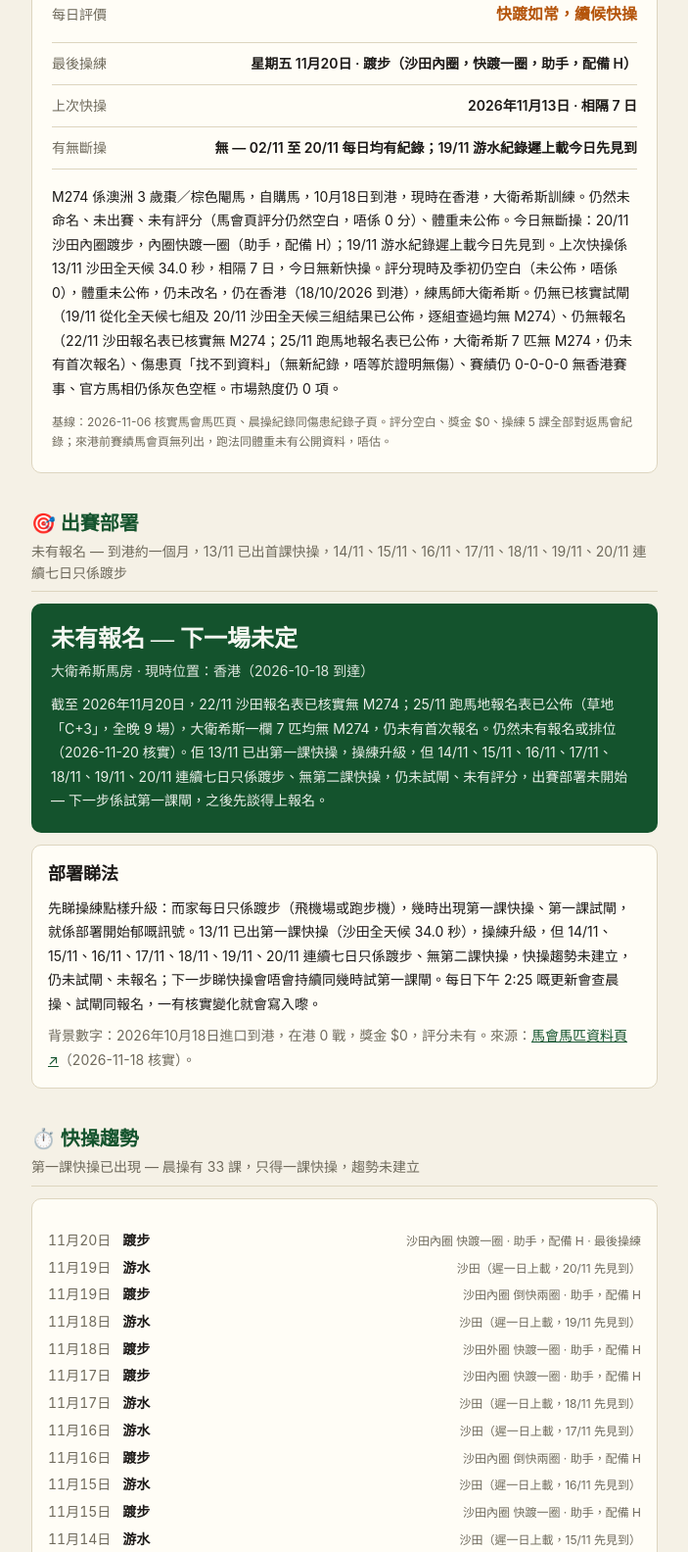
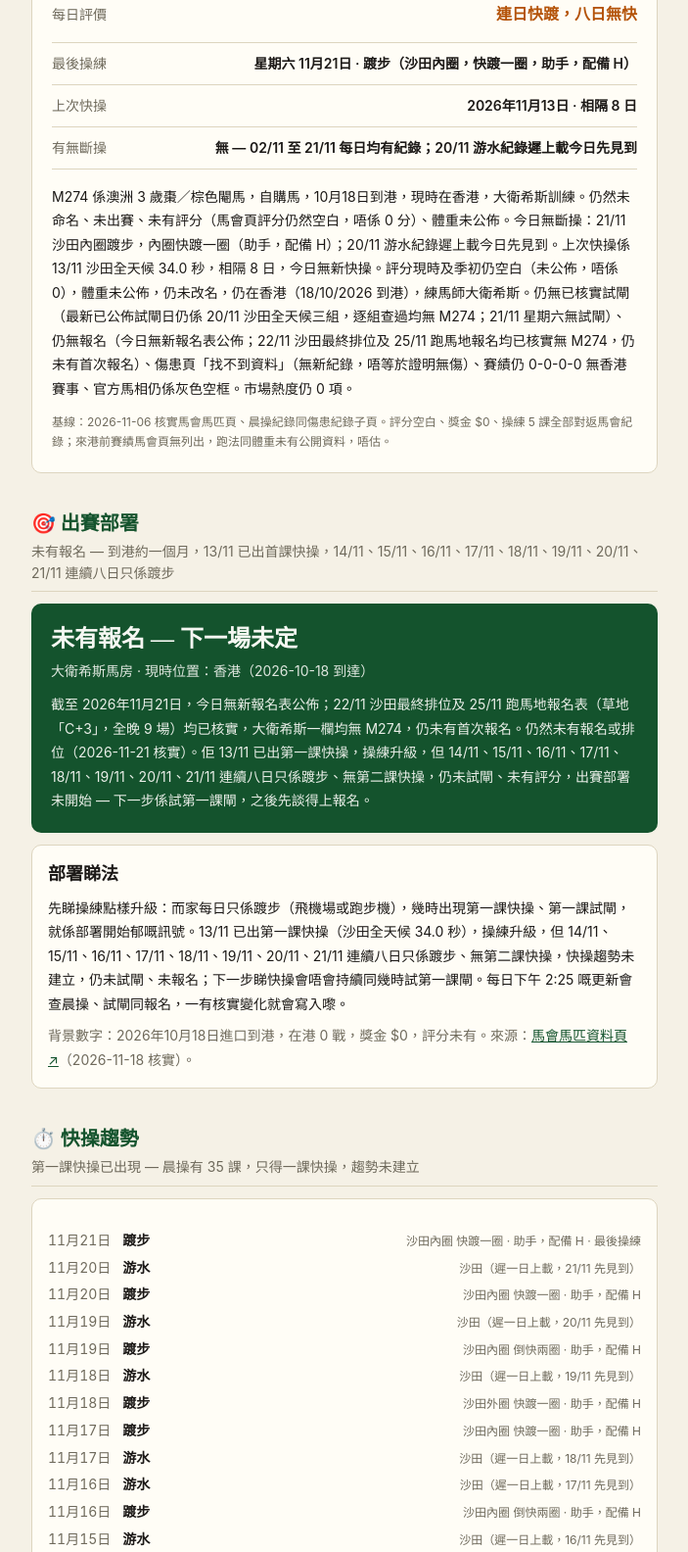
Before and after one commit to taiwah1995/san-zhi-ma-guan-zhu-zu, a plain HTML site: page m274.html in a window 1280 px wide. Shown: the part 705-2289 px from the top of the page at 98% size, without its empty margins (288-991 px from the left). Drawn offline with Linux system fonts and the light colour scheme.

Commit message:
Update m274.html (2026-11-21)

```diff
--- a/m274.html
+++ b/m274.html
@@ -259,7 +259,7 @@
       <header class="identity">
         <h1 class="font-display">🐴 M274關注組 <span class="code tnum">M274</span></h1>
         <p>未命名 · 大衛希斯馬房</p>
-        <p class="pubnote">資料截至 2026年11月20日</p>
+        <p class="pubnote">資料截至 2026年11月21日</p>
       </header>
 
       <div class="photo-placeholder" role="note" aria-label="馬相待核實">
@@ -284,7 +284,7 @@
           </div>
           <div>
             <dt>部署睇法</dt>
-            <dd>10月18日先到港，而家仍在操練初段：馬會晨操紀錄有 33 課，13/11 已出首課快操（沙田全天候 34.0 秒），未試閘、未有評分。14/11、15/11、16/11、17/11、18/11、19/11、20/11 連續七日只係踱步，20/11 係沙田內圈快踱一圈（助手，配備 H），無第二課快操；19/11 游水紀錄遲上載今日先見到。部署就係等佢操起、試第一課閘，先有第一個真訊號。</dd>
+            <dd>10月18日先到港，而家仍在操練初段：馬會晨操紀錄有 35 課，13/11 已出首課快操（沙田全天候 34.0 秒），未試閘、未有評分。14/11、15/11、16/11、17/11、18/11、19/11、20/11、21/11 連續八日只係踱步，21/11 係沙田內圈快踱一圈（助手，配備 H），無第二課快操；20/11 游水紀錄遲上載今日先見到。部署就係等佢操起、試第一課閘，先有第一個真訊號。</dd>
           </div>
         </dl>
       </section>
@@ -293,7 +293,7 @@
       <section class="card" style="margin-top:20px; padding:20px;" aria-label="每日判斷">
         <div class="verdict-head">
           <div>
-            <p class="kicker">每日判斷 · 星期五 11月20日</p>
+            <p class="kicker">每日判斷 · 星期六 11月21日</p>
             <p class="verdict-word font-display" style="color: var(--chestnut);">持平</p>
           </div>
           <div class="rating-box">
@@ -304,52 +304,54 @@
         </div>
         <p class="phrase-row">
           <span class="lbl">每日評價</span>
-          <span class="phrase font-display" style="color: var(--chestnut);">快踱如常，續候快操</span>
+          <span class="phrase font-display" style="color: var(--chestnut);">連日快踱，八日無快</span>
         </p>
         <dl class="proof">
           <div>
             <dt>最後操練</dt>
-            <dd>星期五 11月20日 · 踱步（沙田內圈，快踱一圈，助手，配備 H）</dd>
+            <dd>星期六 11月21日 · 踱步（沙田內圈，快踱一圈，助手，配備 H）</dd>
           </div>
           <div>
             <dt>上次快操</dt>
-            <dd>2026年11月13日 · 相隔 7 日</dd>
+            <dd>2026年11月13日 · 相隔 8 日</dd>
           </div>
           <div>
             <dt>有無斷操</dt>
-            <dd>無 — 02/11 至 20/11 每日均有紀錄；19/11 游水紀錄遲上載今日先見到</dd>
+            <dd>無 — 02/11 至 21/11 每日均有紀錄；20/11 游水紀錄遲上載今日先見到</dd>
           </div>
         </dl>
-        <p class="summary">M274 係澳洲 3 歲棗／棕色閹馬，自購馬，10月18日到港，現時在香港，大衛希斯訓練。仍然未命名、未出賽、未有評分（馬會頁評分仍然空白，唔係 0 分）、體重未公佈。今日無斷操：20/11 沙田內圈踱步，內圈快踱一圈（助手，配備 H）；19/11 游水紀錄遲上載今日先見到。上次快操係 13/11 沙田全天候 34.0 秒，相隔 7 日，今日無新快操。評分現時及季初仍空白（未公佈，唔係 0），體重未公佈，仍未改名，仍在香港（18/10/2026 到港），練馬師大衛希斯。仍無已核實試閘（19/11 從化全天候七組及 20/11 沙田全天候三組結果已公佈，逐組查過均無 M274）、仍無報名（22/11 沙田報名表已核實無 M274；25/11 跑馬地報名表已公佈，大衛希斯 7 匹無 M274，仍未有首次報名）、傷患頁「找不到資料」（無新紀錄，唔等於證明無傷）、賽績仍 0-0-0-0 無香港賽事、官方馬相仍係灰色空框。市場熱度仍 0 項。</p>
+        <p class="summary">M274 係澳洲 3 歲棗／棕色閹馬，自購馬，10月18日到港，現時在香港，大衛希斯訓練。仍然未命名、未出賽、未有評分（馬會頁評分仍然空白，唔係 0 分）、體重未公佈。今日無斷操：21/11 沙田內圈踱步，內圈快踱一圈（助手，配備 H）；20/11 游水紀錄遲上載今日先見到。上次快操係 13/11 沙田全天候 34.0 秒，相隔 8 日，今日無新快操。評分現時及季初仍空白（未公佈，唔係 0），體重未公佈，仍未改名，仍在香港（18/10/2026 到港），練馬師大衛希斯。仍無已核實試閘（最新已公佈試閘日仍係 20/11 沙田全天候三組，逐組查過均無 M274；21/11 星期六無試閘）、仍無報名（今日無新報名表公佈；22/11 沙田最終排位及 25/11 跑馬地報名均已核實無 M274，仍未有首次報名）、傷患頁「找不到資料」（無新紀錄，唔等於證明無傷）、賽績仍 0-0-0-0 無香港賽事、官方馬相仍係灰色空框。市場熱度仍 0 項。</p>
         <p class="sourcenote">基線：2026-11-06 核實馬會馬匹頁、晨操紀錄同傷患紀錄子頁。評分空白、獎金 $0、操練 5 課全部對返馬會紀錄；來港前賽績馬會頁無列出，跑法同體重未有公開資料，唔估。</p>
       </section>
 
       <!-- 出賽部署 -->
       <div class="section-title" id="sec-deployment">
         <h2>🎯 出賽部署</h2>
-        <p>未有報名 — 到港約一個月，13/11 已出首課快操，14/11、15/11、16/11、17/11、18/11、19/11、20/11 連續七日只係踱步</p>
+        <p>未有報名 — 到港約一個月，13/11 已出首課快操，14/11、15/11、16/11、17/11、18/11、19/11、20/11、21/11 連續八日只係踱步</p>
         <div class="rule"></div>
       </div>
       <section class="deploy-banner" aria-label="出賽部署狀態">
         <h3 class="font-display">未有報名 — 下一場未定</h3>
         <p class="where">大衛希斯馬房 · 現時位置：香港（2026-10-18 到達）</p>
-        <p class="body">截至 2026年11月20日，22/11 沙田報名表已核實無 M274；25/11 跑馬地報名表已公佈（草地「C+3」，全晚 9 場），大衛希斯一欄 7 匹均無 M274，仍未有首次報名。仍然未有報名或排位（2026-11-20 核實）。佢 13/11 已出第一課快操，操練升級，但 14/11、15/11、16/11、17/11、18/11、19/11、20/11 連續七日只係踱步、無第二課快操，仍未試閘、未有評分，出賽部署未開始 — 下一步係試第一課閘，之後先談得上報名。</p>
+        <p class="body">截至 2026年11月21日，今日無新報名表公佈；22/11 沙田最終排位及 25/11 跑馬地報名表（草地「C+3」，全晚 9 場）均已核實，大衛希斯一欄均無 M274，仍未有首次報名。仍然未有報名或排位（2026-11-21 核實）。佢 13/11 已出第一課快操，操練升級，但 14/11、15/11、16/11、17/11、18/11、19/11、20/11、21/11 連續八日只係踱步、無第二課快操，仍未試閘、未有評分，出賽部署未開始 — 下一步係試第一課閘，之後先談得上報名。</p>
       </section>
       <section class="card mt deploy-view" aria-label="部署睇法">
         <h3 class="font-display">部署睇法</h3>
-        <p>先睇操練點樣升級：而家每日只係踱步（飛機場或跑步機），幾時出現第一課快操、第一課試閘，就係部署開始郁嘅訊號。13/11 已出第一課快操（沙田全天候 34.0 秒），操練升級，但 14/11、15/11、16/11、17/11、18/11、19/11、20/11 連續七日只係踱步、無第二課快操，快操趨勢未建立，仍未試閘、未報名；下一步睇快操會唔會持續同幾時試第一課閘。每日下午 2:25 嘅更新會查晨操、試閘同報名，一有核實變化就會寫入嚟。</p>
+        <p>先睇操練點樣升級：而家每日只係踱步（飛機場或跑步機），幾時出現第一課快操、第一課試閘，就係部署開始郁嘅訊號。13/11 已出第一課快操（沙田全天候 34.0 秒），操練升級，但 14/11、15/11、16/11、17/11、18/11、19/11、20/11、21/11 連續八日只係踱步、無第二課快操，快操趨勢未建立，仍未試閘、未報名；下一步睇快操會唔會持續同幾時試第一課閘。每日下午 2:25 嘅更新會查晨操、試閘同報名，一有核實變化就會寫入嚟。</p>
         <p class="dim">背景數字：2026年10月18日進口到港，在港 0 戰，獎金 $0，評分未有。來源：<a href="https://racing.hkjc.com/zh-hk/local/information/horse?horseid=HK_2026_M274" target="_blank" rel="noreferrer">馬會馬匹資料頁 ↗</a>（2026-11-18 核實）。</p>
       </section>
 
       <!-- 快操趨勢 -->
       <div class="section-title" id="sec-fastwork">
         <h2>⏱️ 快操趨勢</h2>
-        <p>第一課快操已出現 — 晨操有 33 課，只得一課快操，趨勢未建立</p>
+        <p>第一課快操已出現 — 晨操有 35 課，只得一課快操，趨勢未建立</p>
         <div class="rule"></div>
       </div>
       <section class="card" aria-label="快操趨勢">
         <ul class="fw-list">
-          <li><span class="d tnum">11月20日</span><span class="s">踱步</span><span class="n">沙田內圈 快踱一圈 · 助手，配備 H · 最後操練</span></li>
+          <li><span class="d tnum">11月21日</span><span class="s">踱步</span><span class="n">沙田內圈 快踱一圈 · 助手，配備 H · 最後操練</span></li>
+          <li><span class="d tnum">11月20日</span><span class="s">游水</span><span class="n">沙田（遲一日上載，21/11 先見到）</span></li>
+          <li><span class="d tnum">11月20日</span><span class="s">踱步</span><span class="n">沙田內圈 快踱一圈 · 助手，配備 H</span></li>
           <li><span class="d tnum">11月19日</span><span class="s">游水</span><span class="n">沙田（遲一日上載，20/11 先見到）</span></li>
           <li><span class="d tnum">11月19日</span><span class="s">踱步</span><span class="n">沙田內圈 倒快兩圈 · 助手，配備 H</span></li>
           <li><span class="d tnum">11月18日</span><span class="s">游水</span><span class="n">沙田（遲一日上載，19/11 先見到）</span></li>
@@ -383,7 +385,7 @@
           <li><span class="d tnum">11月3日</span><span class="s">踱步</span><span class="n">沙田 · 馬匹跑步機</span></li>
           <li><span class="d tnum">11月2日</span><span class="s">踱步</span><span class="n">沙田 · 馬匹跑步機 · 紀錄中最早一課</span></li>
         </ul>
-        <p class="fw-note">操練背景：馬會晨操紀錄只去到 11月2日，之前（包括 10月18日到港後嗰兩星期）無任何晨操紀錄 — 係無紀錄，唔等於斷操，唔會推斷。33 課：18 課踱步／跑步機（14 課踱步＋4 課跑步機）、14 課游水、1 課快操。第一課快操 13/11 沙田全天候 34.0 秒，馬會頁顯示「34.0 (34.0)」，途程未列明，只照錄，唔估距離。14/11 至 20/11 連續七日只係踱步，無第二課快操，快操趨勢未建立，唔會將一課快操講成定論；下一步睇快操會唔會持續同幾時試閘。06/11、07/11、08/11、09/11、10/11、11/11、12/11、13/11、14/11、15/11、16/11、17/11、19/11 游水紀錄都係遲一日先上載，屬馬會正常遲上載。</p>
+        <p class="fw-note">操練背景：馬會晨操紀錄只去到 11月2日，之前（包括 10月18日到港後嗰兩星期）無任何晨操紀錄 — 係無紀錄，唔等於斷操，唔會推斷。35 課：19 課踱步／跑步機（15 課踱步＋4 課跑步機）、15 課游水、1 課快操。第一課快操 13/11 沙田全天候 34.0 秒，馬會頁顯示「34.0 (34.0)」，途程未列明，只照錄，唔估距離。14/11 至 21/11 連續八日只係踱步，無第二課快操，快操趨勢未建立，唔會將一課快操講成定論；下一步睇快操會唔會持續同幾時試閘。06/11、07/11、08/11、09/11、10/11、11/11、12/11、13/11、14/11、15/11、16/11、17/11、19/11、20/11 游水紀錄都係遲一日先上載，屬馬會正常遲上載。</p>
       </section>
 
       <!-- 賽績 -->
@@ -404,7 +406,7 @@
         <div class="rule"></div>
       </div>
       <section class="card" aria-label="試閘">
-        <p class="health-text">截至 2026年11月20日，M274 仍無任何已公佈試閘紀錄，至今零已核實試閘（已查 10月20日至11月5日全部試閘結果頁都無佢出現；最新已公佈試閘日係 20/11；19/11 從化全天候七組及 20/11 沙田全天候三組結果已公佈，逐組查過均無 M274；14/11 賽日、15/11 無賽事、16/11 星期一均無試閘）。第一課試閘會係佢到港後第一個公開考驗，到時先有走勢同評述可以分析。</p>
+        <p class="health-text">截至 2026年11月21日，M274 仍無任何已公佈試閘紀錄，至今零已核實試閘（已查 10月20日至11月5日全部試閘結果頁都無佢出現；最新已公佈試閘日仍係 20/11，沙田全天候三組，逐組查過均無 M274；19/11 從化全天候七組結果已公佈，逐組查過亦無 M274；21/11 星期六無試閘；14/11 賽日、15/11 無賽事、16/11 星期一均無試閘）。第一課試閘會係佢到港後第一個公開考驗，到時先有走勢同評述可以分析。</p>
       </section>
 
       <!-- 健康紀錄 -->
@@ -413,7 +415,7 @@
         <p>公開紀錄，並非馬房內部獸醫報告</p>
         <div class="rule"></div>
       </div>
-      <p class="health-text">馬會傷患紀錄子頁（2026-11-20 查核）顯示「找不到資料」 — 即係呢匹馬無任何公開傷患或獸醫紀錄。呢一點要講清楚：無公開紀錄只係代表馬會無公佈過，唔等於證明佢從未有過任何健康問題。佢未出賽，所以亦無賽後獸醫檢查紀錄。19/11 游水紀錄遲上載今日先見到；樣本極少，唔會將一兩課踱步講成健康問題。</p>
+      <p class="health-text">馬會傷患紀錄子頁（2026-11-21 查核）顯示「找不到資料」 — 即係呢匹馬無任何公開傷患或獸醫紀錄。呢一點要講清楚：無公開紀錄只係代表馬會無公佈過，唔等於證明佢從未有過任何健康問題。佢未出賽，所以亦無賽後獸醫檢查紀錄。20/11 游水紀錄遲上載今日先見到；樣本極少，唔會將一兩課踱步講成健康問題。</p>
       <p class="link-row">
         <a href="https://racing.hkjc.com/zh-hk/showcase/trackwork?b_cid=EWRHQLC" target="_blank" rel="noreferrer">馬會每日晨操片段 ↗</a>
         <a href="https://racing.hkjc.com/zh-hk/showcase/barrier-trials?b_cid=EWRHQLC" target="_blank" rel="noreferrer">馬會試閘片段 ↗</a>
@@ -426,7 +428,7 @@
         <div class="rule"></div>
       </div>
       <section aria-label="市場熱度">
-        <p class="health-text">截至 2026年11月20日，關於 M274 本身嘅網上提及係零：專門新聞 0 項、貼士推介 0 項。</p>佢未命名、未出賽、未有評分、未試閘，10月18日先到港，暫時只有馬會馬匹頁一個官方來源，搵唔到提及係正常，照實寫 0，唔會虛構。</p>
+        <p class="health-text">截至 2026年11月21日，關於 M274 本身嘅網上提及係零：專門新聞 0 項、貼士推介 0 項。</p>佢未命名、未出賽、未有評分、未試閘，10月18日先到港，暫時只有馬會馬匹頁一個官方來源，搵唔到提及係正常，照實寫 0，唔會虛構。</p>
         <ul class="rows-list">
           <li>
             <div class="row-main">
@@ -436,7 +438,7 @@
             </div>
           </li>
         </ul>
-        <p class="fine-note">資料截至 2026年11月20日。同母半兄 Marwooba 係另一匹馬，佢嘅報道唔計入 M274 嘅熱度。</p>
+        <p class="fine-note">資料截至 2026年11月21日。同母半兄 Marwooba 係另一匹馬，佢嘅報道唔計入 M274 嘅熱度。</p>
       </section>
 
       <!-- 每日紀錄 -->
@@ -526,6 +528,11 @@
       // ---- Daily records: latest 10 first, older revealed 10 at a time ----
       (function () {
         var records = [
+          {
+            verdict: "持平",
+            date: "星期六 11月21日",
+            detail: "連日快踱，八日無快 · 最後操練 11月21日 踱步（沙田內圈，快踱一圈） · 上次快操 13/11 34.0 秒，相隔 8 日 · 無斷操 · 無試閘 · 未有評分"
+          },
           {
             verdict: "持平",
             date: "星期五 11月20日",
```
